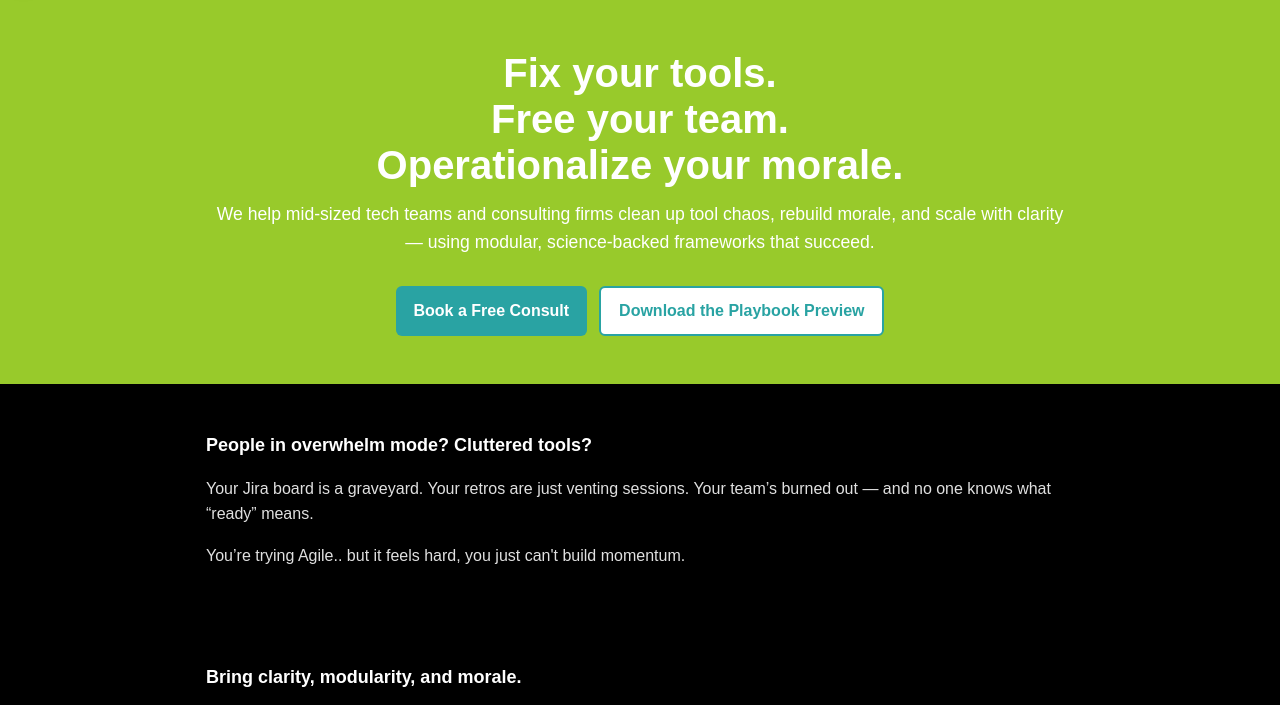
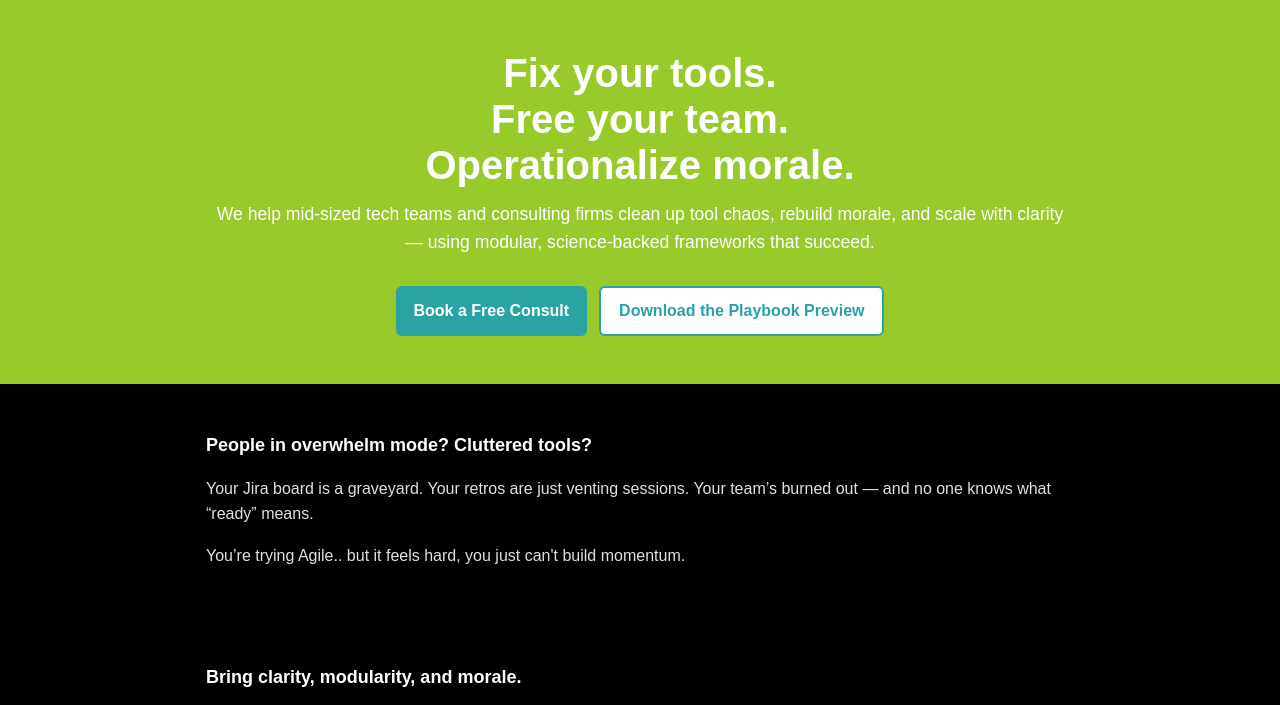
Before and after one commit to timmzero/vestibular, a plain HTML site: page index.html in a window 1280 px wide. Shown: the part 54-759 px from the top of the page. Drawn offline with Linux system fonts and the light colour scheme; files that its build step writes are made by us from their sources.

Commit message:
index.html

```diff
--- a/index.html
+++ b/index.html
@@ -18,7 +18,7 @@
     <h1>
   <span>Fix your tools.</span><br />
   <span>Free your team.</span><br />
-  <span>Operationalize your morale.</span>
+  <span>Operationalize morale.</span>
     </h1>
     <p>We help mid-sized tech teams and consulting firms clean up tool chaos, rebuild morale, and scale with clarity — using modular, science-backed frameworks that succeed.</p>
     <div class="cta-buttons">
```
